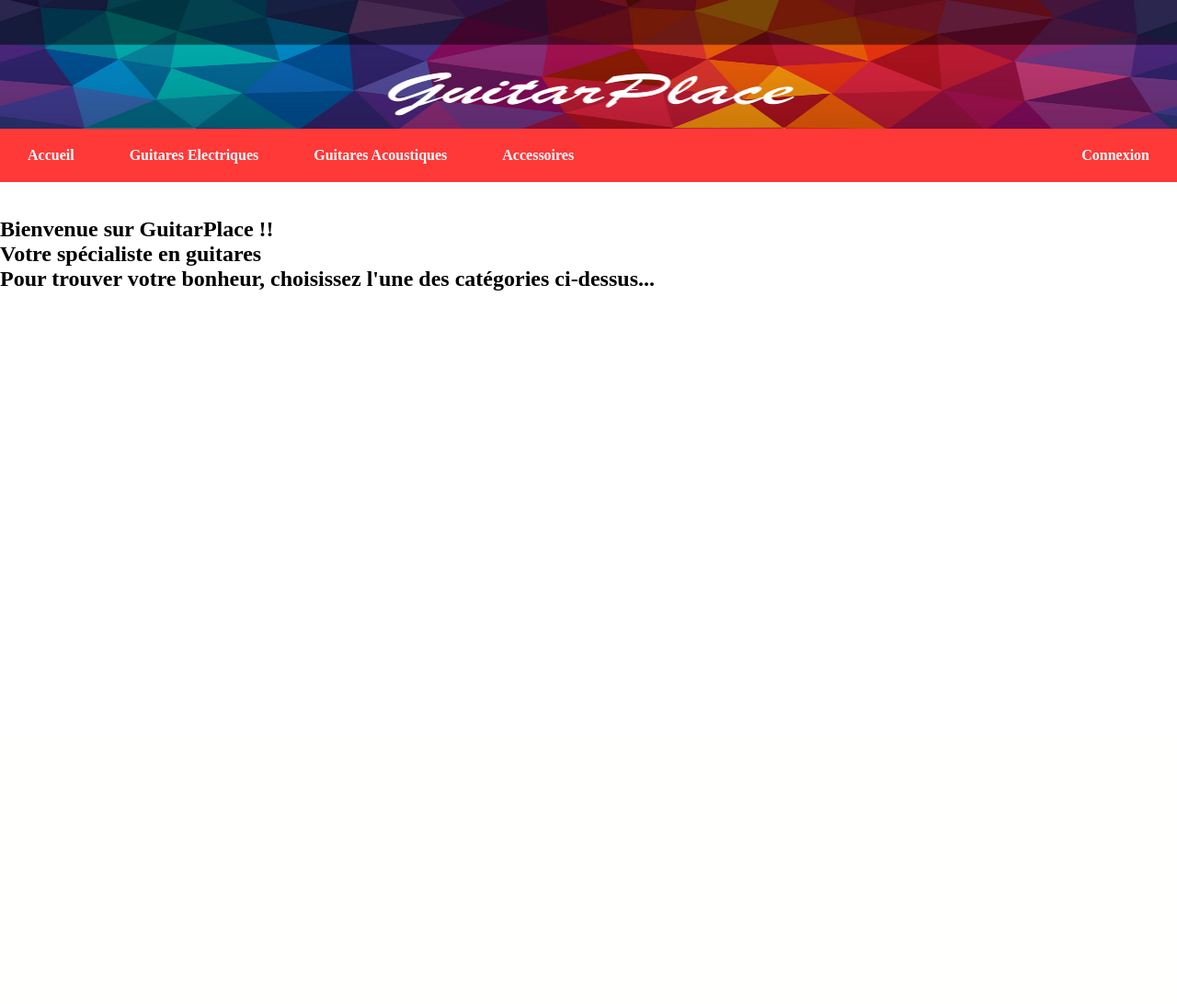
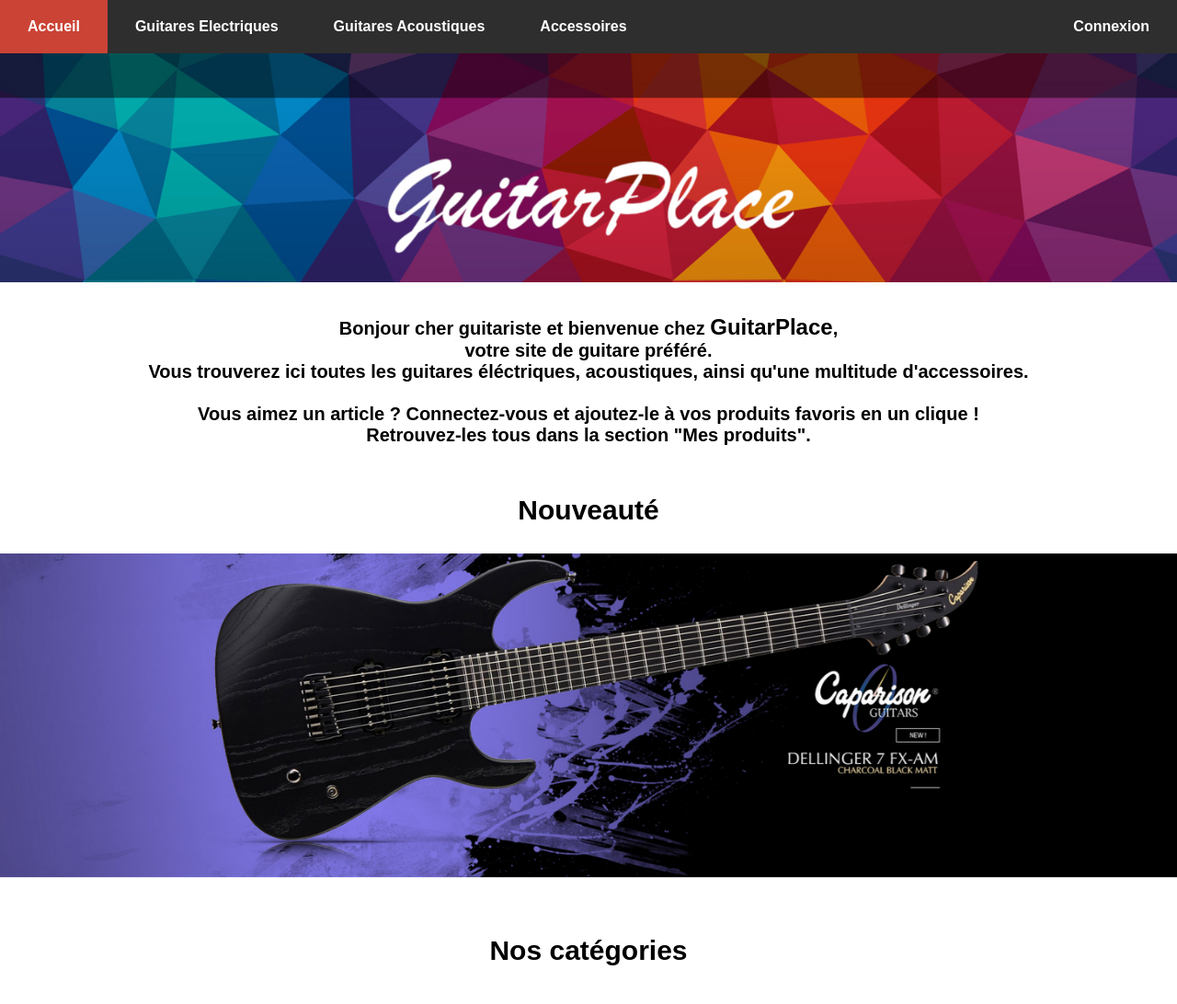
Before and after one commit to LeonBousquet/GuitarPlace, a PHP site: page /view/afficher_accueil.view.php in a window 1280 px wide. Shown: the top 1092 px of the page at 92% size. Before the commit the page ends 316 px from the top, so only its background shows below. Run offline with PHP 8.4, Linux system fonts and the light colour scheme.

Commit message:
Quelques modifs...

```diff
--- a/view/afficher_accueil.view.php
+++ b/view/afficher_accueil.view.php
@@ -8,14 +8,14 @@
     </style>
   </head>
   <body>
-    <img src="../data/header.jpg" alt="Header">
+    <img src="../data/header.jpg" alt="Header" id="header">
     <nav id="navigation">
       <ul>
         <li class="navigation"><a href="../controler/afficher_accueil.ctrl.php"><b>Accueil</b></a></li>
         <!-- Si l'utilisateur est connecté on affiche les la barre de menu avec ce qu'il peut faire -->
         <?php if (isset($_SESSION['pseudo'])) { ?>
           <li class="bouton"><a href="#"><b>Guitares Electriques</b></a>
-            <ul class="submenu2">
+            <ul class="submenu2" id="submenu2">
               <li class="bouton"><a href="../controler/afficher_stratocaster.ctrl.php"><b>Modèles Stratocaster</b></a></li>
               <li class="bouton"><a href="../controler/afficher_telecaster.ctrl.php"><b>Modèles Telecaster</b></a></li>
               <li class="bouton"><a href="../controler/afficher_singlecut.ctrl.php"><b>Modèles Single Cut</b></a></li>
@@ -61,7 +61,79 @@
 
     <br>
 
-    <h2>Bienvenue sur GuitarPlace !! <br> Votre spécialiste en guitares <br> Pour trouver votre bonheur, choisissez l'une des catégories ci-dessus...</h2>
+    <h2>
+      Bonjour cher guitariste et bienvenue chez <big>GuitarPlace</big>,<br>
+      votre site de guitare préféré.<br>
+      Vous trouverez ici toutes les guitares éléctriques, acoustiques, ainsi qu'une multitude d'accessoires.<br><br>
+      Vous aimez un article ? Connectez-vous et ajoutez-le à vos produits favoris en un clique !<br>
+      Retrouvez-les tous dans la section "Mes produits".<br><br>
+
+    <h3>Nouveauté</h3>
+    <a href="https://www.pourlesmusiciens.com/caparison-dellinger-7-fx-am-charcoal-black-matt_128243.html">
+    <img src="../view/banniere.png" alt="banniere" width="100%" height="100%">
+    </a>
+
+    <br>
+    <br>
+
+    <h4> Nos catégories</h4>
+
+    <div class="grid-row" id="first-line">
+      <li class="grid-column">
+        <a title="Guitares électriques Stratocaster" href="../controler/afficher_stratocaster.ctrl.php">
+        <img class="stratocaster" src="https://thumbs.static-thomann.de/thumb//thumb180x200/pics/prod/372488.jpg"><br/>
+        <span>Guitares éléctriques<br/>Stratocaster</span>
+        </a>
+      </li>
+      <li class="grid-column">
+        <a title="Guitares électriques Telecaster" href="../controler/afficher_telecaster.ctrl.php">
+        <img class="telecaster" src="https://thumbs.static-thomann.de/thumb//thumb180x200/pics/prod/402463.jpg"><br/>
+        <span>Guitares éléctriques<br/>Telecaster</span>
+        </a>
+      </li>
+      <li class="grid-column">
+        <a title="Guitares électriques Single Cut" href="../controler/afficher_singlecut.ctrl.php">
+        <img class="singlecut" src="https://thumbs.static-thomann.de/thumb//thumb180x200/pics/prod/147148.jpg"><br/>
+        <span>Guitares éléctriques<br/>Single Cut</span>
+        </a>
+      </li>
+      <li class="grid-column">
+        <a title="Guitares électriques Double Cut" href="../controler/afficher_doublecut.ctrl.php">
+        <img class="doublecut" src="https://thumbs.static-thomann.de/thumb//thumb180x200/pics/prod/131673.jpg"><br/>
+        <span>Guitares éléctriques<br/>Double Cut</span>
+        </a>
+      </li>
+    </div>
+
+
+    <div class="grid-row" id="sec-line">
+      <li class="grid-column">
+        <a title="Guitares Acoustiques" href="../controler/afficher_acoustique.ctrl.php">
+        <img class="acoustique" src="https://thumbs.static-thomann.de/thumb//thumb180x200/pics/prod/397088.jpg"><br/>
+        <span>Guitares acoustiques</span>
+        </a>
+      </li>
+      <li class="grid-column">
+        <a title="Cordes" href="../controler/afficher_cordes.ctrl.php">
+        <img class="cordes" src="https://thumbs.static-thomann.de/thumb//thumb180x200/pics/prod/104554.jpg"><br/>
+        <span>Cordes</span>
+        </a>
+      </li>
+      <li class="grid-column">
+        <a title="Câbles" href="../controler/afficher_cables.ctrl.php">
+        <img class="cables" src="https://images.static-thomann.de/pics//images/category/icons/main/ka.jpg"><br/>
+        <span>Câbles<br/></span>
+        </a>
+      </li>
+      <li class="grid-column">
+        <a title="Médiators" href="../controler/afficher_mediators.ctrl.php">
+        <img class="mediators" src="https://thumbs.static-thomann.de/thumb/thumb150x150/pics/prod/223625.jpg"><br/>
+        <span>Médiators<br/></span>
+        </a>
+      </li>
+    </div>
+
+
 
   </body>
   </html>
--- a/view/design/accueil.css
+++ b/view/design/accueil.css
@@ -1,54 +1,67 @@
 body {
   margin: 0px;
-}
-
-img {
-  width: 100%;
-  height: 140px;
-  display: block;
-  margin: 0px;
+  font-family:Arial, sans-serif;
 }
 
 nav > ul{
   margin:0;
   padding:0;
+  position: fixed;
+  top:0px;
   background: #FF3838;
   width: 100%;
 }
 
-nav > ul > li{
+
+#header {
+  width: 100%;
+  height: 100%;
+  display: block;
+  margin: 0px;
+}
+
+#navigation > ul{
+  margin:0;
+  padding:0;
+  background: #2e2e2e ;
+  width: 100%;
+}
+
+#navigation > ul > li{
   float: left;
   position: relative;
 }
 
-nav > ul > li:hover{
-  background: Orange;
+#navigation > ul > li:hover{
+  background: #cb4335;
 }
 
-nav > ul > .boutondroite{
+#navigation > ul > .boutondroite{
   float:right;
 }
 
-nav > ul > li > a{
+#navigation > ul > li > a{
   padding:20px 30px;
-  color: #FFF;
+  color: white;
+}
+#navigation > ul > li:hover{
+  background: #cb4335;
 }
 
-nav li{
+#navigation li{
   list-style-type: none;
 }
 
-nav >ul::after{
+#navigation >ul::after{
   content: "";
   display : block;
   clear : both;
 }
 
-nav a{
+#navigation a{
   display: inline-block;
   text-decoration: none;
 }
-
 
 .submenu{
   display:none;
@@ -65,55 +78,55 @@ nav a{
   width: 100%;
 }
 
-nav > ul > li > ul >li:hover{
-  background: #FAFAD2;
+#navigation > ul > li > ul >li:hover{
+  background: #cb4335 ;
 }
 
-nav li:hover .submenu{
+#navigation li:hover .submenu{
   display: inline-block;
   position: absolute;
   top: 100%;
   left: 0px;
   padding: 0px;
   z-index: 100000;
-  background: #FF3838;
+  background:  #2e2e2e ;
   opacity: 1;
   transition: 50s;
 }
 
-nav li:hover .submenu2{
+#navigation li:hover .submenu2{
   display: inline-block;
   position: absolute;
   top: 100%;
   left: 0px;
   padding: 0px;
   z-index: 100000;
-  background: #FF3838;
+  background: #2e2e2e ;
   opacity: 1;
   transition: 50s;
 }
 
 
-nav li:hover .submenu4{
+#navigation li:hover .submenu4{
   display: inline-block;
   position: absolute;
   top: 100%;
   left: 0px;
   padding: 0px;
   z-index: 100000;
-  background: #FF3838;
+  background: #2e2e2e ;
   opacity: 1;
   transition: 50s;
 }
 
-
 .submenu li{
   border-bottom: 1px solid #CCC;
 }
+
 .submenu li a{
   padding: 15px 30px;
   font-size: 13px;
-  color:#222538;
+  color:white;
   width: 270px;
 }
 
@@ -123,7 +136,7 @@ nav li:hover .submenu4{
 .submenu2 li a{
   padding: 15px 30px;
   font-size: 13px;
-  color:#222538;
+  color:white;
   width: 270px;
 }
 
@@ -134,6 +147,65 @@ nav li:hover .submenu4{
 .submenu4 li a{
   padding: 15px 30px;
   font-size: 13px;
-  color:#222538;
+  color:white;
   width: 270px;
 }
+
+
+h2 {
+  margin-left: 15px;
+  margin-right: 15px;
+  font-size: 20px;
+  text-align: center;
+}
+
+h3 {
+  font-size: 30px;
+  text-align: center;
+}
+
+h4 {
+  text-align: center;
+  font-size: 30px;
+}
+
+#first-line {
+  list-style-type: none;
+  margin: auto;
+  width: 800px;
+  margin-bottom: 50px;
+}
+
+#first-line > li {
+  display: inline-block;
+  padding :1%;
+}
+
+#first-line > li:hover {
+  font-weight: bold;
+}
+
+#first-line > li >  a {
+  text-decoration: none;
+  color: black;
+}
+
+#sec-line {
+  list-style-type: none;
+  margin: auto;
+  width: 800px;
+  margin-bottom: 100px;
+}
+#sec-line > li {
+  display: inline-block;
+  padding :1%;
+}
+
+#sec-line > li:hover {
+  font-weight: bold;
+}
+
+#sec-line > li >  a {
+  text-decoration: none;
+  color: black;
+}
--- a/view/header.view.php
+++ b/view/header.view.php
@@ -3,7 +3,7 @@
 <head>
   <meta charset="utf-8">
   <title>GuitarPlace</title>
-  <link rel="stylesheet" type="text/css" href="../view/design/menu.css">
+  <link rel="stylesheet" type="text/css" href="../view/design/accueil.css">
   <style media="screen">
     </style>
   </head>
```
Also changed, not shown: view/afficher_menu.view.php (deleted, +0 -64 lines), view/design/menu.css (+33 -26 lines), view/banniere.png (added).
